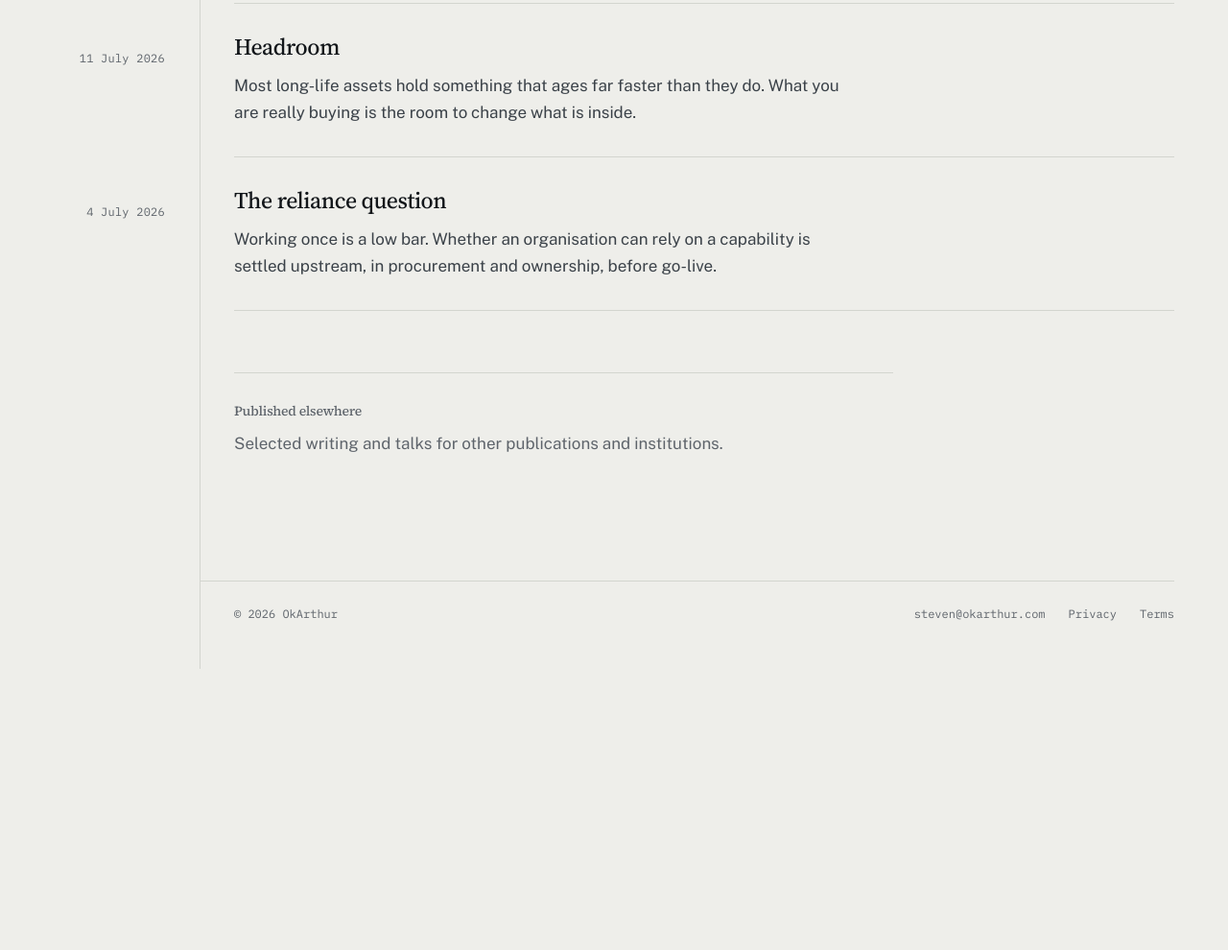
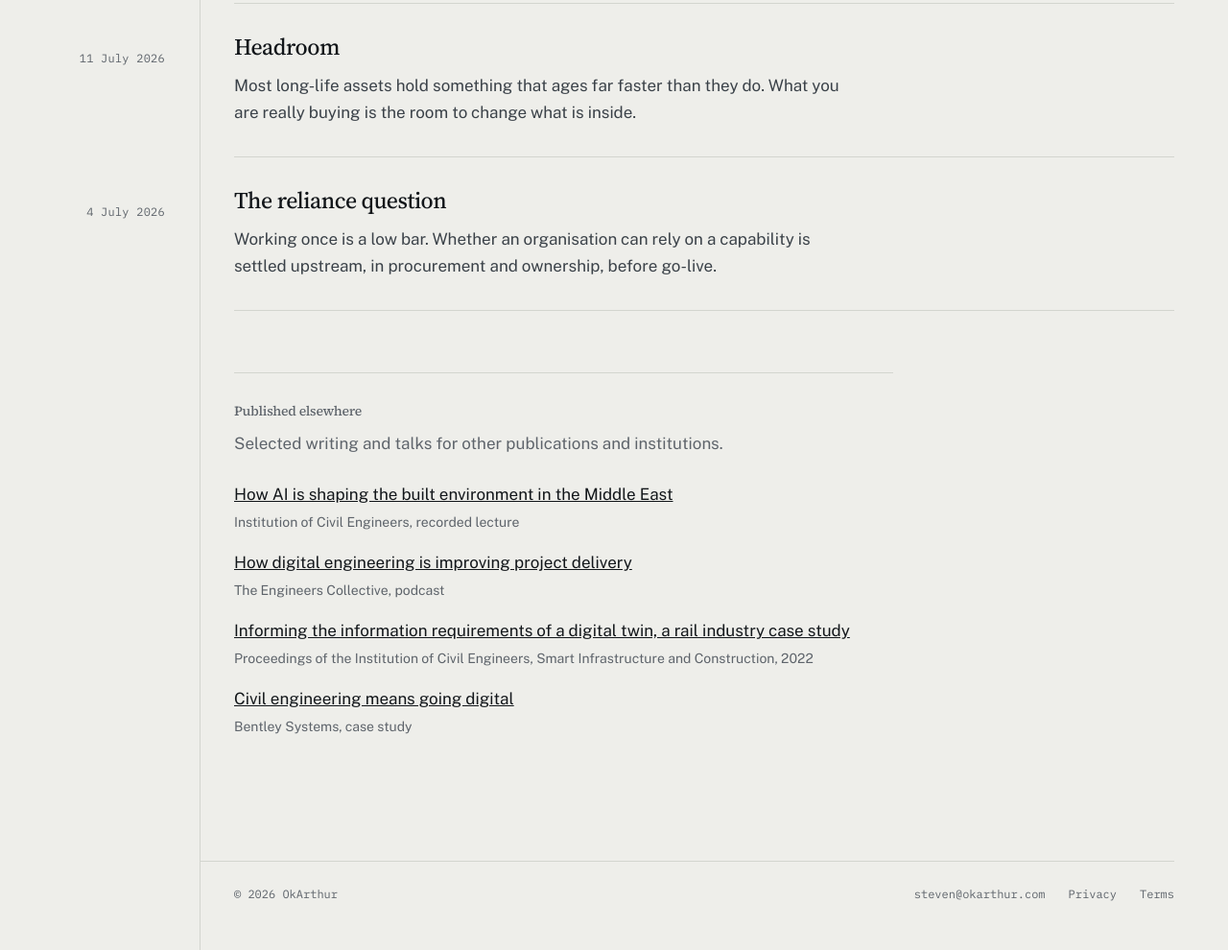
Before and after one commit to rasora-digital/okarthur-site, an Astro site in the folder site/: page /notes in a window 1280 px wide. Shown: the part 440-1430 px from the top of the page at 96% size. Before the commit the page ends 1137 px from the top, so only its background shows below. Built offline with nearby package versions, Linux system fonts and the light colour scheme; Astro itself is replaced by a stand-in of ours.

Commit message:
Add published elsewhere links to Notes page
Populates the "Published elsewhere" block with four external links
and excludes open.spotify.com and de.bentley.com from linkcheck, since
both return anti-bot errors to GitHub runners the same way linkedin.com
does. The linked works are verified by hand.

Co-Authored-By: Claude Sonnet 5 <noreply@anthropic.com>

```diff
--- a/site/src/pages/notes/index.astro
+++ b/site/src/pages/notes/index.astro
@@ -59,5 +59,23 @@ const isoDate = (date: Date) => date.toISOString().slice(0, 10);
 	<div class="elsewhere reveal">
 		<h2 class="elsewhere-title">Published elsewhere</h2>
 		<p>Selected writing and talks for other publications and institutions.</p>
+		<ul class="elsewhere-list">
+			<li>
+				<a href="https://www.ice.org.uk/events/recorded-lectures/beyond-engineering-digital-transformation-middle-east">How AI is shaping the built environment in the Middle East</a>
+				<span class="elsewhere-source">Institution of Civil Engineers, recorded lecture</span>
+			</li>
+			<li>
+				<a href="https://open.spotify.com/episode/4ZU81nDTxpErpH06PYYfMB">How digital engineering is improving project delivery</a>
+				<span class="elsewhere-source">The Engineers Collective, podcast</span>
+			</li>
+			<li>
+				<a href="https://www.emerald.com/jsmic/article-abstract/174/2/33/411939/Informing-the-information-requirements-of-a">Informing the information requirements of a digital twin, a rail industry case study</a>
+				<span class="elsewhere-source">Proceedings of the Institution of Civil Engineers, Smart Infrastructure and Construction, 2022</span>
+			</li>
+			<li>
+				<a href="https://de.bentley.com/wp-content/uploads/BSY-121421-TRU.pdf">Civil engineering means going digital</a>
+				<span class="elsewhere-source">Bentley Systems, case study</span>
+			</li>
+		</ul>
 	</div>
 </Base>
--- a/site/src/styles/global.css
+++ b/site/src/styles/global.css
@@ -704,6 +704,22 @@ main {
 	text-wrap: pretty;
 }
 
+.elsewhere-list {
+	list-style: none;
+	margin: var(--s-5) 0 0;
+	padding: 0;
+	display: flex;
+	flex-direction: column;
+	gap: var(--s-4);
+}
+
+.elsewhere-source {
+	display: block;
+	margin-top: var(--s-1);
+	font-size: var(--text-sm);
+	color: var(--muted);
+}
+
 /* --- Rules ---
    Not the browser's default. A hairline struck by a benchmark at its origin,
    with a short accent segment: the same language as the datum ticks. */
```
Also changed, not shown: .github/workflows/astro-ci.yml.
